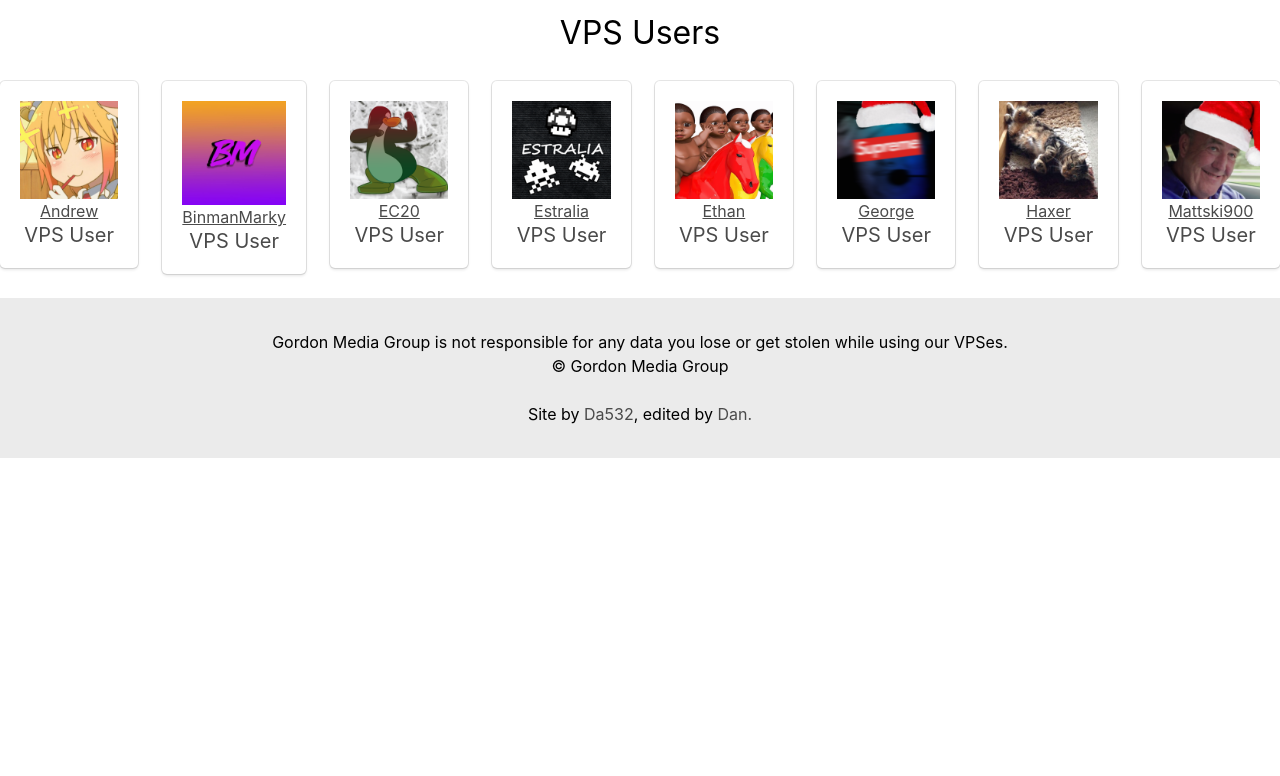
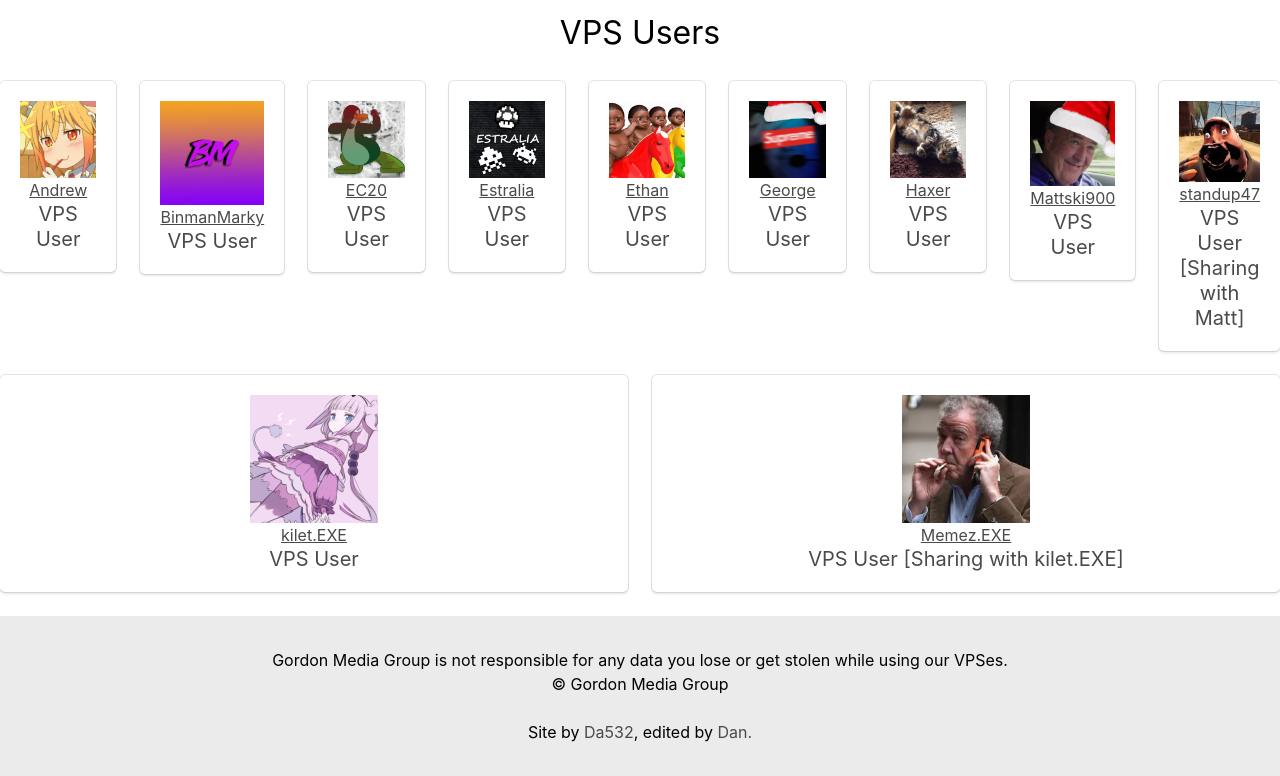
Before and after one commit to DanOffDiscord/GordonMediaGroup-Website, a plain HTML site: page index.html in a window 1280 px wide. Shown: the part 2101-2877 px from the top of the page. Before the commit the page ends 2559 px from the top, so only its background shows below. Drawn offline with Linux system fonts and the light colour scheme.

Commit message:
Added standup47, kilet.EXE, and Memez.EXE

```diff
--- a/index.html
+++ b/index.html
@@ -133,7 +133,31 @@
                 <p class=subtitle> VPS User </p>
             </div>
         </div>
+        <div class=column>
+            <div class=box>
+                <img src=img/standup47.png class=brand>
+                <a href=https://twitter.com/official_haste target=_blank> <p> <u> standup47 </u> </p> </a>
+                <p class=subtitle> VPS User [Sharing with Matt] </p>
+            </div>
+        </div>
     </div>
+    <div class=columns>
+        <div class=column>
+            <div class=box>
+                <img src=img/kilet.png class=brand>
+                <a href=https://twitter.com/NightMareMing target=_blank> <p> <u> kilet.EXE </u> </p> </a>
+                <p class=subtitle> VPS User </p>
+            </div>
+        </div>
+        <div class=column>
+            <div class=box>
+                <img src=img/memez.png class=brand>
+                <a href=https://discord.io/gordonmediagroup target=_blank> <p> <u> Memez.EXE </u> </p> </a>
+                <p class=subtitle> VPS User [Sharing with kilet.EXE] </p>
+            </div>
+        </div>
+    </div>
+</body>
 
     <footer>
         <div class="section footer" style="text-align:center;">
@@ -143,4 +167,3 @@
         <p> Site by <a href=https://da532.com > Da532</a>, edited by <a href="https:/danjamesbee.tk">Dan.</a></p>
         </div>
     </footer>
-</body>
```
Also changed, not shown: img/kilet.png (added), img/memez.png (added), img/standup47.png (added).
